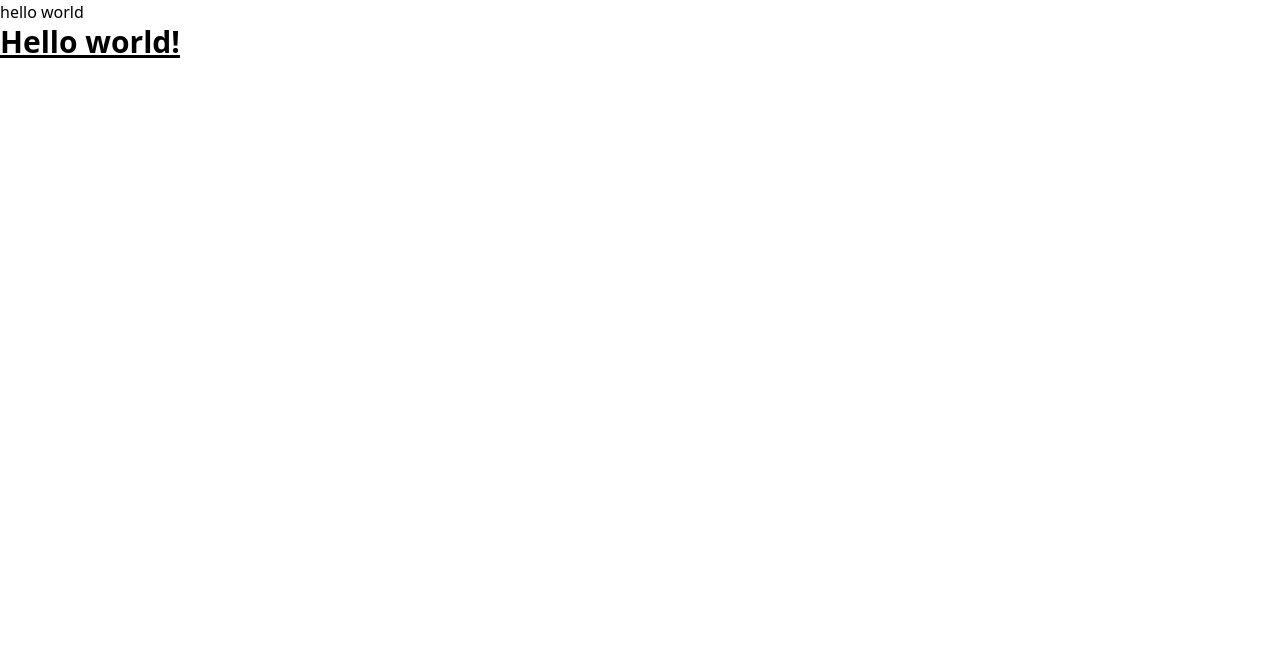
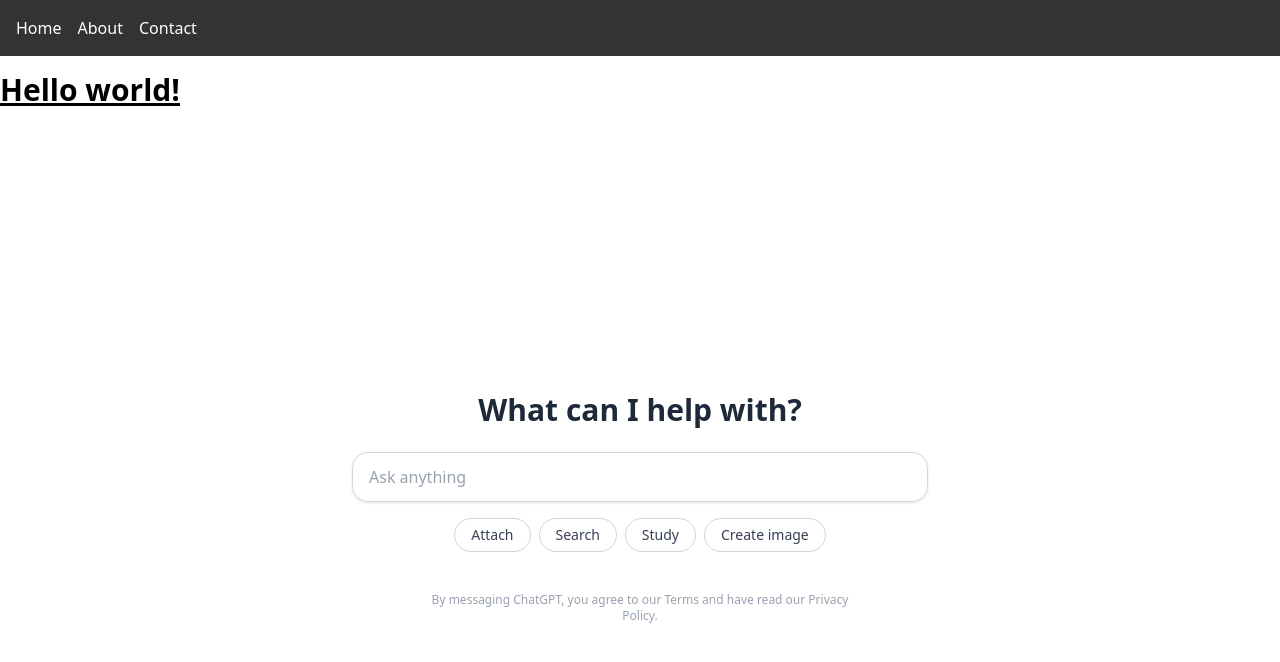
Before and after one commit to Nandish26/chatgpt_frontend, a React (Vite) app in the folder my-project/: page / in a window 1280 px wide. Shown: the top 662 px of the page. Built offline with nearby package versions, Linux system fonts and the light colour scheme.

Commit message:
frontend

```diff
--- a/my-project/package.json
+++ b/my-project/package.json
@@ -13,6 +13,7 @@
     "@tailwindcss/vite": "^4.1.18",
     "react": "^19.2.0",
     "react-dom": "^19.2.0",
+    "react-router-dom": "^7.13.0",
     "tailwindcss": "^4.1.18"
   },
   "devDependencies": {
--- a/my-project/src/App.jsx
+++ b/my-project/src/App.jsx
@@ -1,18 +1,26 @@
-import { useState } from 'react'
-import reactLogo from './assets/react.svg'
-import viteLogo from '/vite.svg'
+import { BrowserRouter as Router, Routes, Route, Link } from 'react-router-dom'
 import './App.css'
+import Home from './pages/Home'
+import About from './pages/About'
+import Contact from './pages/Contact'
 
 function App() {
-  const [count, setCount] = useState(0)
-
   return (
-    <>
-      <h1>hello world</h1>
-      <h1 class="text-3xl font-bold underline">
+    <Router>
+      <nav style={{ padding: '1rem', backgroundColor: '#333', marginBottom: '1rem' }}>
+        <Link to="/" style={{ color: 'white', marginRight: '1rem' }}>Home</Link>
+        <Link to="/about" style={{ color: 'white', marginRight: '1rem' }}>About</Link>
+        <Link to="/contact" style={{ color: 'white' }}>Contact</Link>
+      </nav>
+<h1 class="text-3xl font-bold underline">
     Hello world!
   </h1>
-    </>
+      <Routes>
+        <Route path="/" element={<Home />} />
+        <Route path="/about" element={<About />} />
+        <Route path="/contact" element={<Contact />} />
+      </Routes>
+    </Router>
   )
 }
 
--- /dev/null
+++ b/my-project/src/pages/About.jsx
@@ -0,0 +1,9 @@
+import React from 'react'
+
+const ABOUT = () => {
+  return (
+    <div>ABOUT</div>
+  )
+}
+
+export default ABOUT
--- /dev/null
+++ b/my-project/src/pages/Contact.jsx
@@ -0,0 +1,9 @@
+import React from 'react'
+
+const CONTACT = () => {
+  return (
+    <div>CONTACT</div>
+  )
+}
+
+export default CONTACT
--- a/my-project/src/pages/home.jsx
+++ b/my-project/src/pages/home.jsx
@@ -2,104 +2,42 @@ import React from "react";
 
 const Home = () => {
   return (
-    <div style={styles.container}>
-      {/* Top Bar */}
-      <div style={styles.topBar}>
-        <h2 style={styles.logo}>ChatGPT</h2>
-        <button style={styles.plusBtn}>Get Plus</button>
-      </div>
+    <div className="min-h-screen bg-white flex flex-col items-center justify-center px-4">
+      {/* Main content */}
+      <h1 className="text-2xl md:text-3xl font-semibold text-gray-800 mb-6">
+        What can I help with?
+      </h1>
 
-      {/* Center Content */}
-      <div style={styles.centerContent}>
-        <h1 style={styles.heading}>What’s on the agenda today?</h1>
-
-        {/* Input Box */}
-        <div style={styles.inputBox}>
-          <span style={styles.plus}>+</span>
+      {/* Input box */}
+      <div className="w-full max-w-xl">
+        <div className="flex items-center gap-2 border border-gray-300 rounded-2xl px-4 py-3 shadow-sm focus-within:ring-2 focus-within:ring-gray-300">
           <input
             type="text"
             placeholder="Ask anything"
-            style={styles.input}
+            className="flex-1 outline-none text-gray-700 placeholder-gray-400"
           />
-          <span style={styles.icon}>🎤</span>
+        </div>
+
+        {/* Action buttons */}
+        <div className="flex flex-wrap gap-2 mt-4 justify-center">
+          {["Attach", "Search", "Study", "Create image"].map((item) => (
+            <button
+              key={item}
+              className="px-4 py-1.5 text-sm border border-gray-300 rounded-full text-gray-700 hover:bg-gray-100 transition"
+            >
+              {item}
+            </button>
+          ))}
         </div>
       </div>
+
+      {/* Footer text */}
+      <p className="text-xs text-gray-400 mt-10 text-center max-w-md">
+        By messaging ChatGPT, you agree to our Terms and have read our Privacy
+        Policy.
+      </p>
     </div>
   );
 };
 
-const styles = {
-  container: {
-    height: "100vh",
-    backgroundColor: "#ffffff", // WHITE BACKGROUND
-    display: "flex",
-    flexDirection: "column",
-    fontFamily: "Arial, sans-serif",
-  },
-
-  topBar: {
-    display: "flex",
-    justifyContent: "space-between",
-    alignItems: "center",
-    padding: "16px 24px",
-    borderBottom: "1px solid #e5e5e5",
-  },
-
-  logo: {
-    margin: 0,
-    fontSize: "20px",
-    fontWeight: "600",
-  },
-
-  plusBtn: {
-    padding: "8px 14px",
-    borderRadius: "20px",
-    border: "1px solid #ddd",
-    background: "#f5f5ff",
-    cursor: "pointer",
-  },
-
-  centerContent: {
-    flex: 1,
-    display: "flex",
-    flexDirection: "column",
-    justifyContent: "center",
-    alignItems: "center",
-  },
-
-  heading: {
-    fontSize: "28px",
-    marginBottom: "24px",
-    fontWeight: "500",
-  },
-
-  inputBox: {
-    display: "flex",
-    alignItems: "center",
-    width: "420px",
-    padding: "10px 14px",
-    borderRadius: "30px",
-    border: "1px solid #ddd",
-    boxShadow: "0 2px 6px rgba(0,0,0,0.05)",
-  },
-
-  plus: {
-    fontSize: "20px",
-    marginRight: "10px",
-    cursor: "pointer",
-  },
-
-  input: {
-    flex: 1,
-    border: "none",
-    outline: "none",
-    fontSize: "16px",
-  },
-
-  icon: {
-    marginLeft: "10px",
-    cursor: "pointer",
-  },
-};
-
 export default Home;
```
Also changed, not shown: 1 other file (tests, documents, lock files or other folders).
